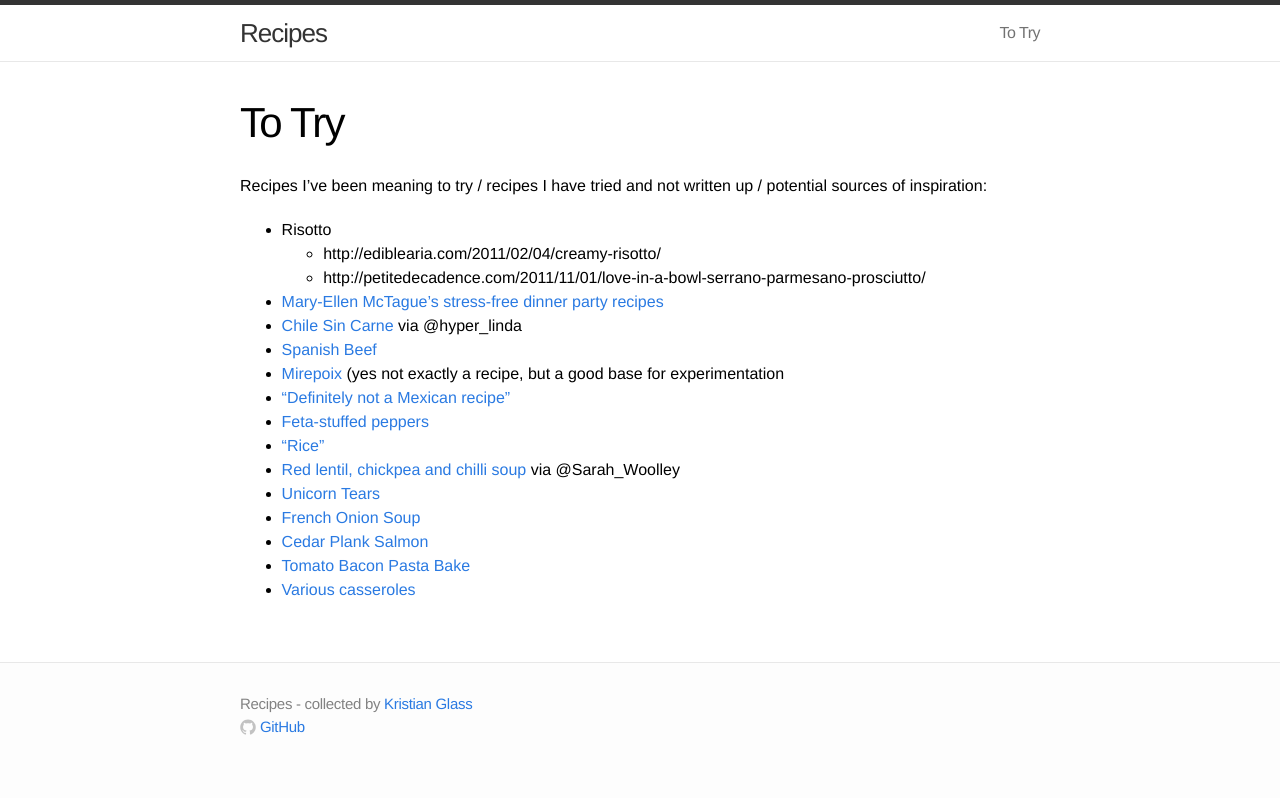
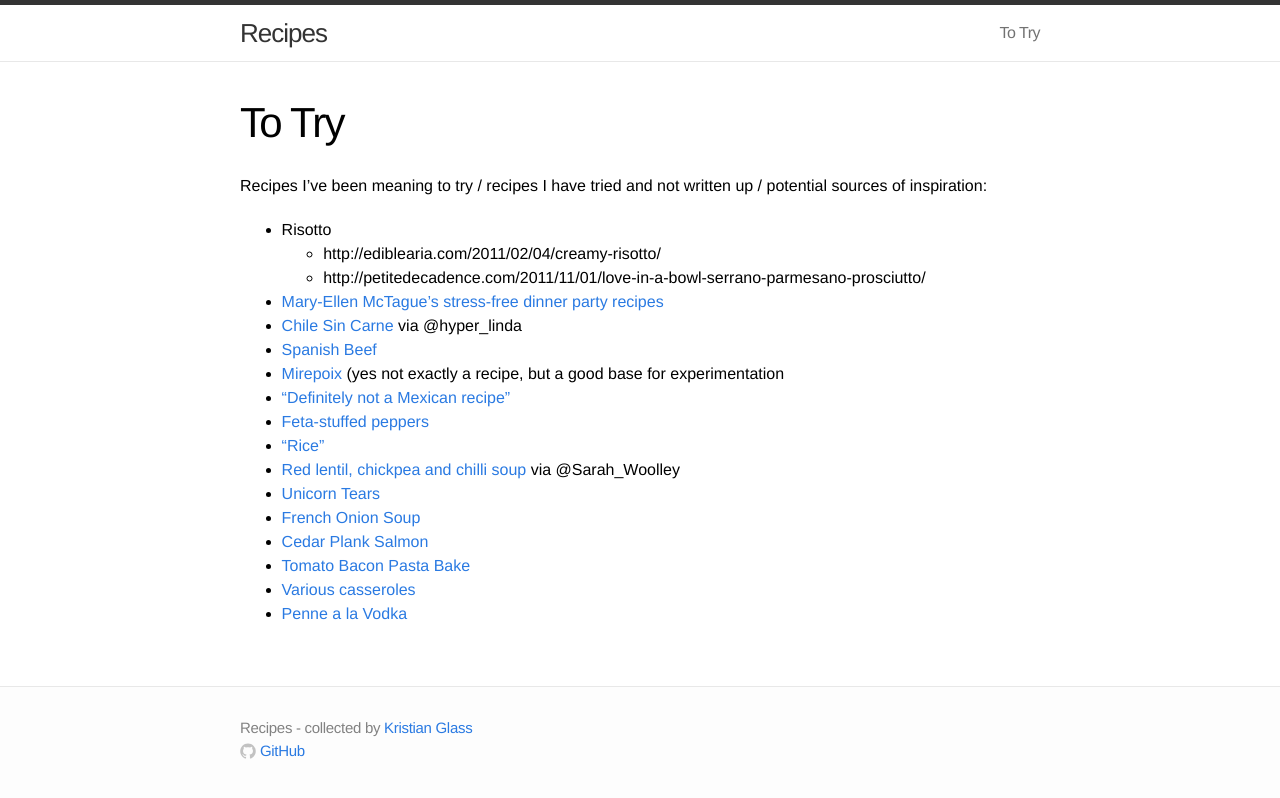
Before and after one commit to doismellburning/recipes, a Jekyll site: the page built from www/to-try.md, in a window 1280 px wide. Shown: the top 798 px of the page. Built offline with Jekyll 4.4.1, drawn with Linux system fonts in a browser that asks for light colours.

Commit message:
Vodka pasta

```diff
--- a/www/to-try.md
+++ b/www/to-try.md
@@ -21,3 +21,4 @@ Recipes I've been meaning to try / recipes I have tried and not written up / pot
 * [Cedar Plank Salmon](http://www.foodnetwork.com/recipes/cedar-plank-salmon-recipe.html)
 * [Tomato Bacon Pasta Bake](http://allrecipes.co.uk/recipe/32210/tomato-and-bacon-penne-pasta-bake.aspx)
 * [Various casseroles](https://www.reddit.com/r/Cooking/comments/2gag05/whats_your_go_to_casserole_recipe/)
+* [Penne a la Vodka](http://www.artofmanliness.com/2014/08/18/how-to-cook-with-booze-5-mouth-watering-alcohol-infused-recipes/)
```
